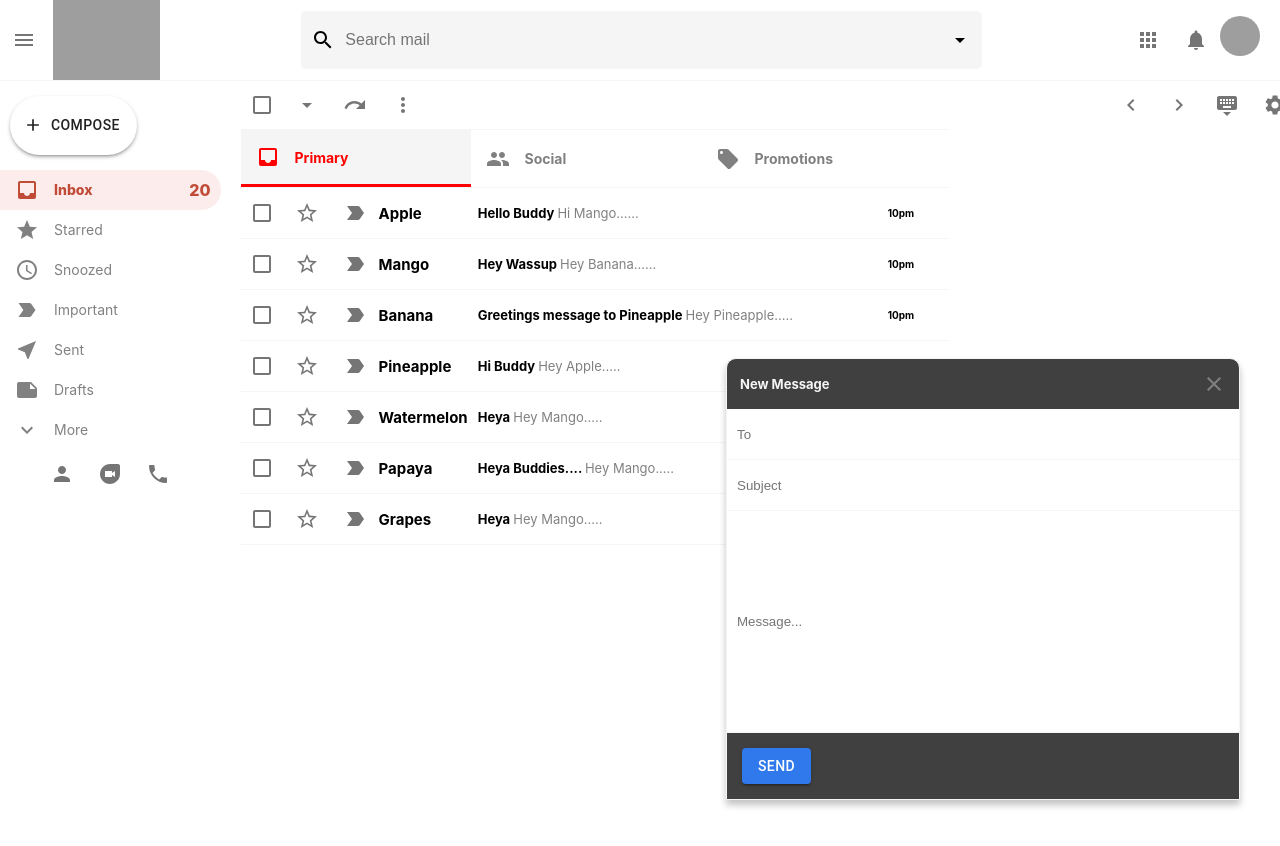
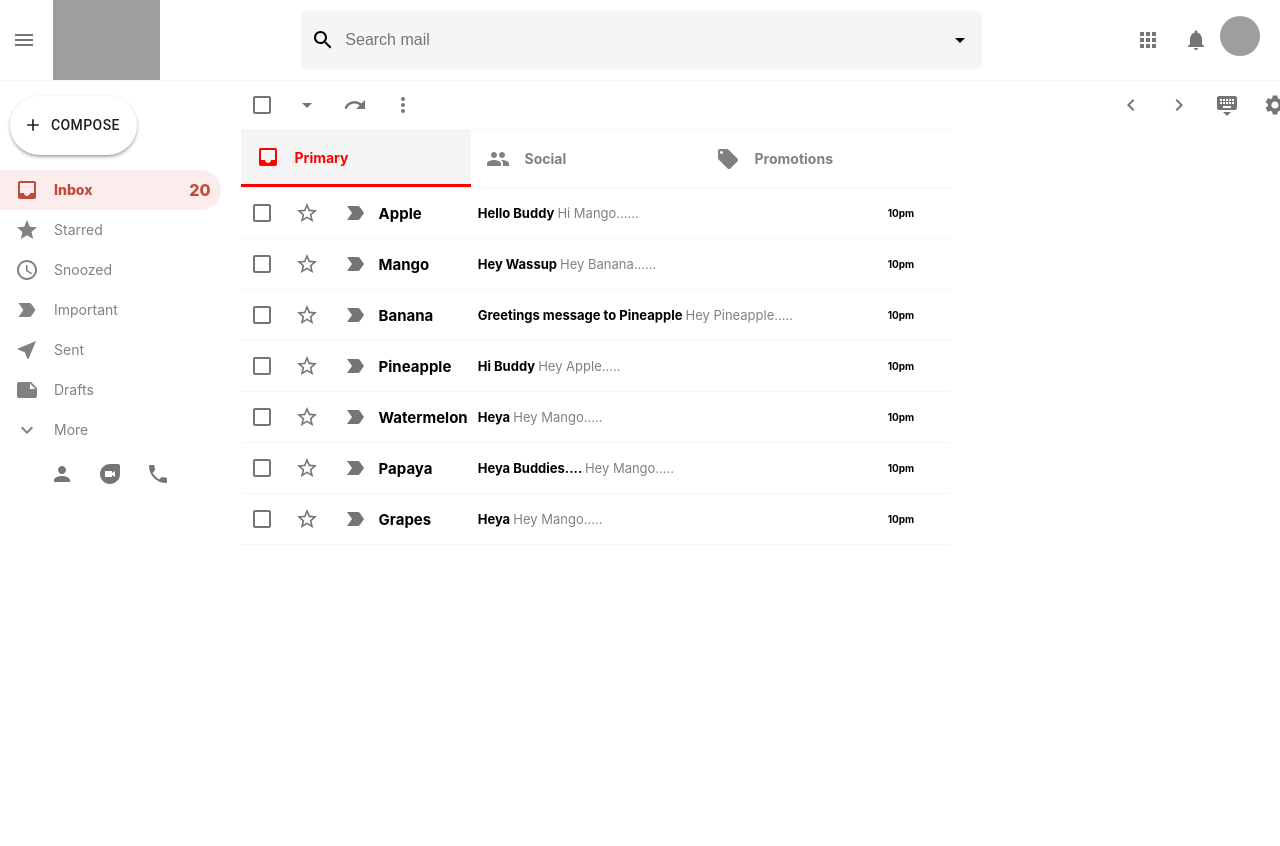
Before and after one commit to amansingla20/Gmail-Clone, a React (Create React App) app: page / in a window 1280 px wide. Shown: the top 846 px of the page. Built offline with nearby package versions, Linux system fonts and the light colour scheme; grey boxes are pictures that could not be loaded.

Commit message:
Implemented Compose Button functionality

```diff
--- a/src/App.js
+++ b/src/App.js
@@ -1,31 +1,30 @@
-import './App.css';
-import Header from './Header';
-import Sidebar from './Sidebar';
-import {BrowserRouter as Router, Switch, Route} from 'react-router-dom';
-import EmailList from './EmailList';
-import Mail from './Mail';
-import SendMail from './SendMail';
+import "./App.css";
+import Header from "./Header";
+import Sidebar from "./Sidebar";
+import { BrowserRouter as Router, Switch, Route } from "react-router-dom";
+import EmailList from "./EmailList";
+import Mail from "./Mail";
+import SendMail from "./SendMail";
+import { useState } from "react";
 
 function App() {
- // const sendMailOpen = false;
+  const [sendMail, setSendMail] = useState(false);
   return (
     <Router>
       <div className="App">
-      <Header/>
-      <div className='App-body'>
-        <Sidebar/>
+        <Header />
+        <div className="App-body">
+          <Sidebar sendMail={sendMail} setSendMail={setSendMail} />
           <Switch>
-          <Route path='/mail'>
-            <Mail/>
+            <Route path="/mail">
+              <Mail />
             </Route>
-          <Route path='/'>
+            <Route path="/">
               <EmailList />
             </Route>
           </Switch>
         </div>
-        { //sendMailOpen &&
-        }
-        <SendMail />
+        {sendMail && <SendMail />}
       </div>
     </Router>
   );
--- a/src/SendMail.jsx
+++ b/src/SendMail.jsx
@@ -3,18 +3,21 @@
 import CloseIcon from '@material-ui/icons/Close';
 import { Button} from '@material-ui/core';
 import { useForm } from 'react-hook-form';
+import { IconButton } from '@material-ui/core';
 
 function SendMail() {
-    const {register , handleSubmit , watch, errors } = useForm();
-    const to = watch('to');
+    const {register , handleSubmit , errors, reset } = useForm();
     const onSubmit =(formData) =>{
         console.log(formData);
+        reset();
     }
     return (
         <div className='sendMail'>
             <div className="sendMailHeader">
-                <h3> New Message {to}</h3>
+                <h3> New Message </h3>
+                <IconButton>
                 <CloseIcon className='sendMailCloser'/>
+                </IconButton>
             </div>
             <form onSubmit={handleSubmit(onSubmit)}>
                 <input
--- a/src/Sidebar.jsx
+++ b/src/Sidebar.jsx
@@ -15,11 +15,11 @@
 import PhoneIcon from '@material-ui/icons/Phone';
 
 
-function Sidebar() {
+function Sidebar({sendMail , setSendMail }) {
     return (
         <div className='sidebar'>
             <Button className='sidebar-compose'
-            startIcon={<AddIcon fontSize='large' />}>
+            startIcon={<AddIcon fontSize='large' />} onClick={()=> setSendMail(!sendMail)}>
               Compose
             </Button>
 
```
Lines whose indentation alone changed are shown as unchanged.
